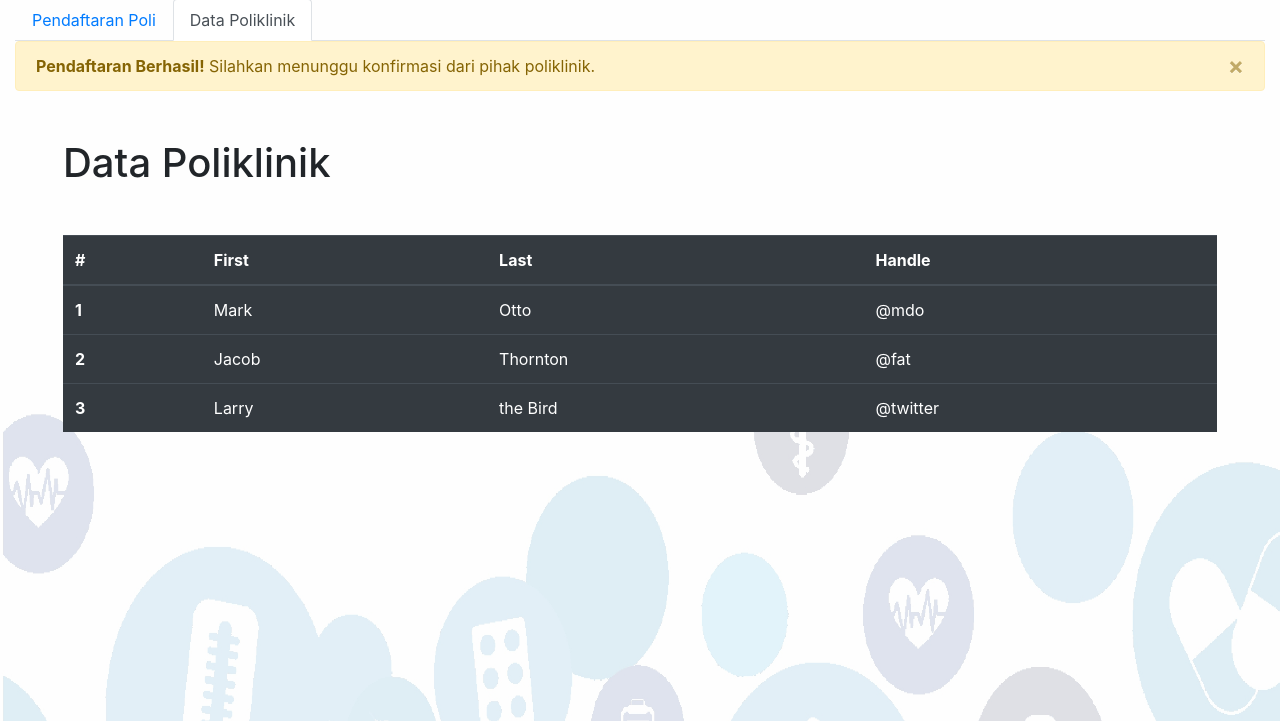
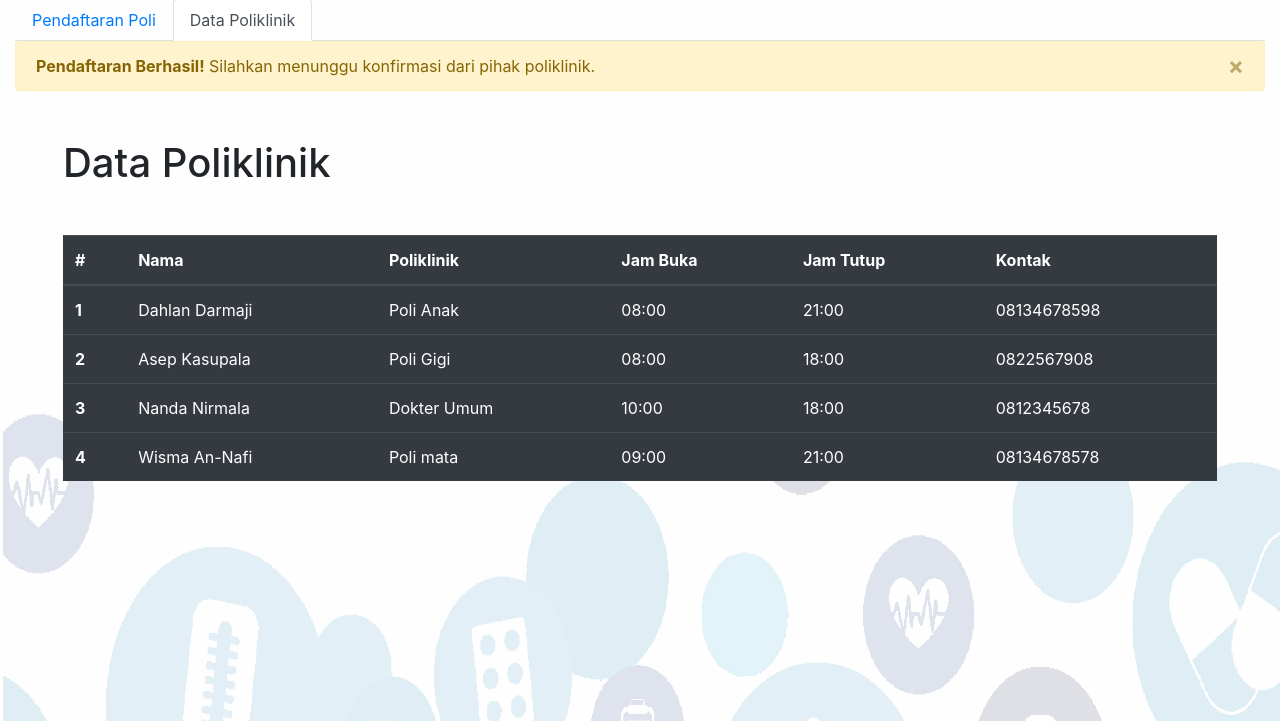
Before and after one commit to Ghalistan/IMPAL_Poliklinik, a CodeIgniter app: page /index.php/pendaftaran/daftarPoli in a window 1280 px wide, after a click on "Data Poliklinik". Shown: the part 214-935 px from the top of the page. Run offline with CodeIgniter, Linux system fonts and the light colour scheme; a user stored in the database is signed in; data comes from the database, SQL or seed files in the repository; both versions use the stored data as it was after the commit; some libraries are stand-ins or nearby versions.

Commit message:
Fix Update Profile n add Data Poli
Fix Profile update :
ketika field nama kosong masi bisa di update

Data Poli Sudah dinamis

```diff
--- a/application/controllers/Pendaftaran.php
+++ b/application/controllers/Pendaftaran.php
@@ -3,8 +3,9 @@ defined('BASEPATH') OR exit('No direct script access allowed');
 
 Class Pendaftaran extends CI_Controller {
 	function index() {
+		$data['data'] = $this->User->getPoli();
 		$this->load->view('header_login');
-		$this->load->view('pendaftaran');
+		$this->load->view('pendaftaran', $data);
 		$this->load->view('footer');
 	}
 
--- a/application/models/User.php
+++ b/application/models/User.php
@@ -32,6 +32,10 @@
 			$this->db->insert('daftarpoli', $data);
 		}
 
+		function getPoli() {
+			return $this->db->get('data_dokter')->result_array();
+		}
+
 		function getData() {
 			$this->db->where('username', $_SESSION['login']);
 			$query = $this->db->get('user_data');
--- a/application/views/pendaftaran.php
+++ b/application/views/pendaftaran.php
@@ -56,30 +56,27 @@
 					<thead>
 						<tr>
 							<th scope="col">#</th>
-							<th scope="col">First</th>
-							<th scope="col">Last</th>
-							<th scope="col">Handle</th>
+							<th scope="col">Nama</th>
+							<th scope="col">Poliklinik</th>
+							<th scope="col">Jam Buka</th>
+							<th scope="col">Jam Tutup</th>
+							<th scope="col">Kontak</th>
 						</tr>
 					</thead>
 					<tbody>
+					<?php
+					$count = 1;
+					foreach($data as $row) {
+					?>
 						<tr>
-							<th scope="row">1</th>
-							<td>Mark</td>
-							<td>Otto</td>
-							<td>@mdo</td>
+							<th scope="row"><?php echo $count; ?></th>
+							<td><?php echo $row['Nama']; ?></td>
+							<td><?php echo $row['Poliklinik']; ?></td>
+							<td><?php echo $row['Jam_Buka']; ?></td>
+							<td><?php echo $row['Jam_Tutup']; ?></td>
+							<td><?php echo $row['Kontak']; ?></td>
 						</tr>
-						<tr>
-							<th scope="row">2</th>
-							<td>Jacob</td>
-							<td>Thornton</td>
-							<td>@fat</td>
-						</tr>
-						<tr>
-							<th scope="row">3</th>
-							<td>Larry</td>
-							<td>the Bird</td>
-							<td>@twitter</td>
-						</tr>
+					<?php $count = $count + 1; } ?>
 					</tbody>
 				</table>
 			</div>
--- a/application/views/userprofile.php
+++ b/application/views/userprofile.php
@@ -28,13 +28,13 @@
 			<div class="form-group row">
 				<label for="nama" class="col-sm-2 col-form-label" style="color: #2E3A62; font-size: 20px; font-weight: bold;">Nama Depan</label>
 				<div class="col-sm-10">
-					<input class="form-control" type="text" name="nama" id="nama" value="<?php echo $data['nama_depan']; ?>">
+					<input class="form-control" type="text" name="nama" id="nama" value="<?php echo $data['nama_depan']; ?>" required>
 				</div>
 			</div>
 			<div class="form-group row">
 				<label for="namab" class="col-sm-2 col-form-label" style="color: #2E3A62; font-size: 20px; font-weight: bold;">Nama Belakang</label>
 				<div class="col-sm-10">
-					<input class="form-control" type="text" name="namab" id="namab" value="<?php echo $data['nama_belakang']; ?>">
+					<input class="form-control" type="text" name="namab" id="namab" value="<?php echo $data['nama_belakang']; ?>" required>
 				</div>
 			</div>
 			<div class="form-group row">
```
Also changed, not shown: DATABASE/poliklinik.sql (+44 -3 lines).
